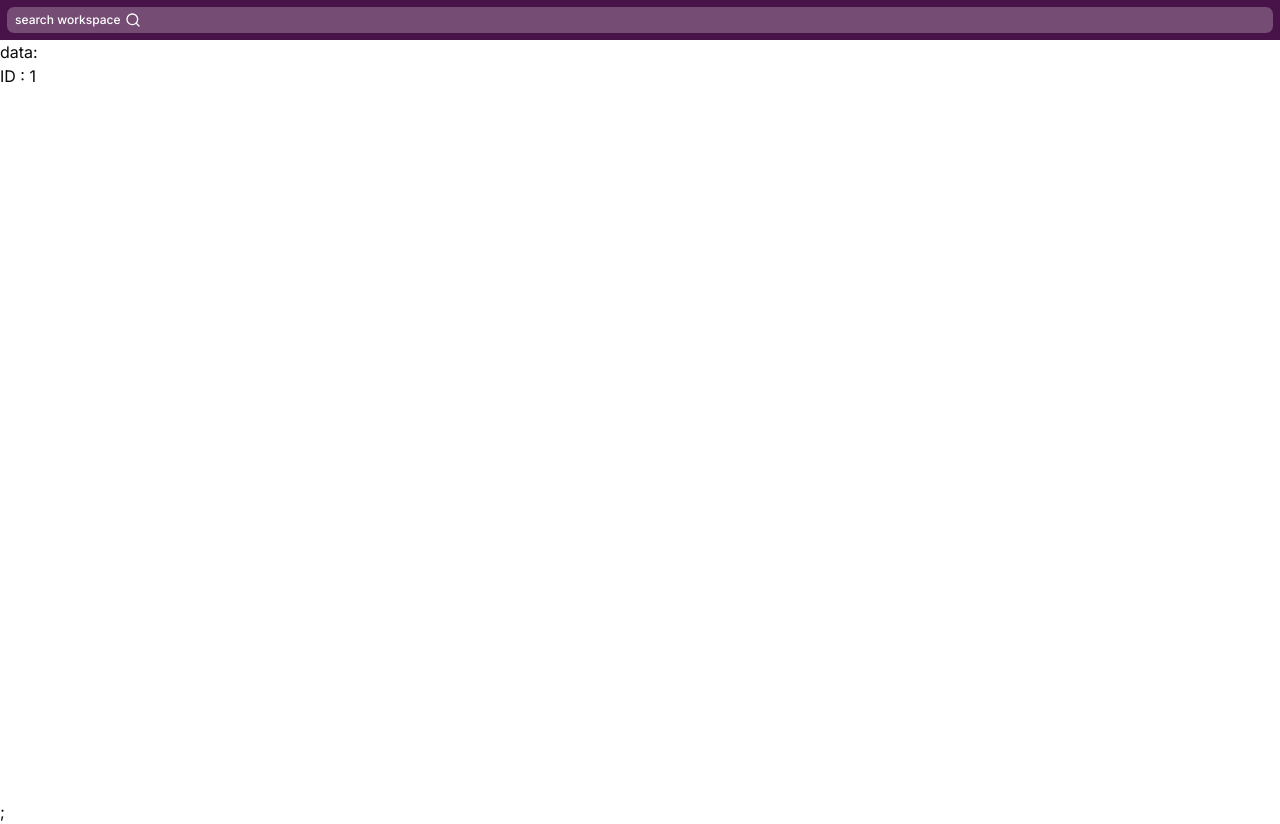
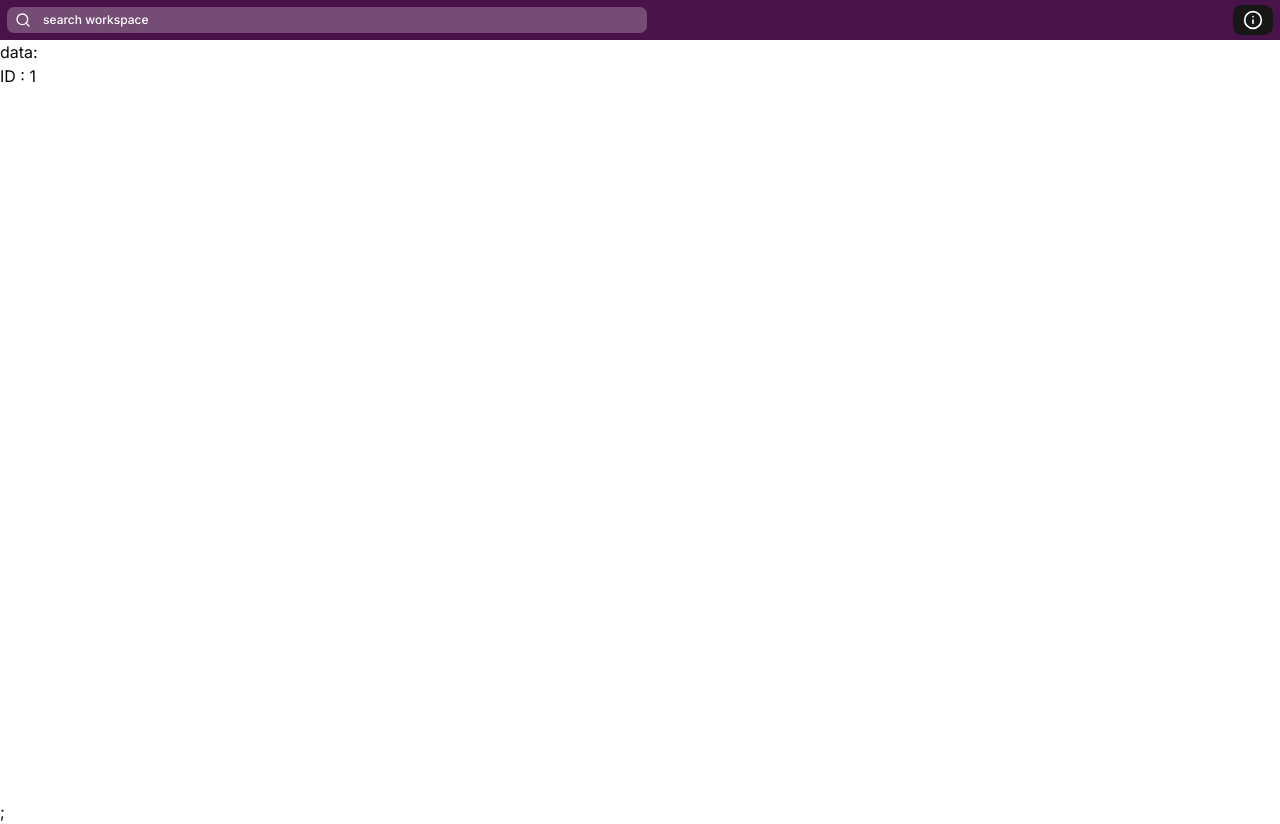
Before and after one commit to harshvardhansoni12-code/messaging-app, a Next.js app: page /workspace/1 in a window 1280 px wide. Built offline with nearby package versions, Linux system fonts and the light colour scheme; no server answers; what @convex-dev/auth would draw is missing.

Commit message:
toolbar added

```diff
--- a/app/workspace/[workspaceId]/components/toolbar.tsx
+++ b/app/workspace/[workspaceId]/components/toolbar.tsx
@@ -1,19 +1,23 @@
 import { Button } from "../../../../components/ui/button";
 import { Search } from "lucide-react";
+import { Info } from "lucide-react";
 const ToolBar = () => {
   return (
     <>
-      <nav className="bg-[#481349] flex items-center justify-between h-10 p-1.5">
-        <div className="flex-1">
-          <div className="min-w-280px max-[642px] grow-2 shrink">
+      <nav className="bg-[#481349] flex  justify-between items-center h-10 p-1.5">
+        <div className="min-w-70 max-w-160.5 grow shrink">
           <Button
             size="sm"
             className="bg-accent/25 hover:bg-accent-25 w-full justify-start h-7 px-2"
           >
+            <Search className="size-4 text-white mr-2" />
             <span className="text-white text-xs">search workspace</span>
-              <Search className="size-4 text-white mr-2" />
           </Button>
         </div>
+        <div className="ml-auto flex items-center justify-end">
+          <Button variant="default">
+            <Info className="size-5 text-white" />
+          </Button>
         </div>
       </nav>
     </>
```
Lines whose indentation alone changed are shown as unchanged.
